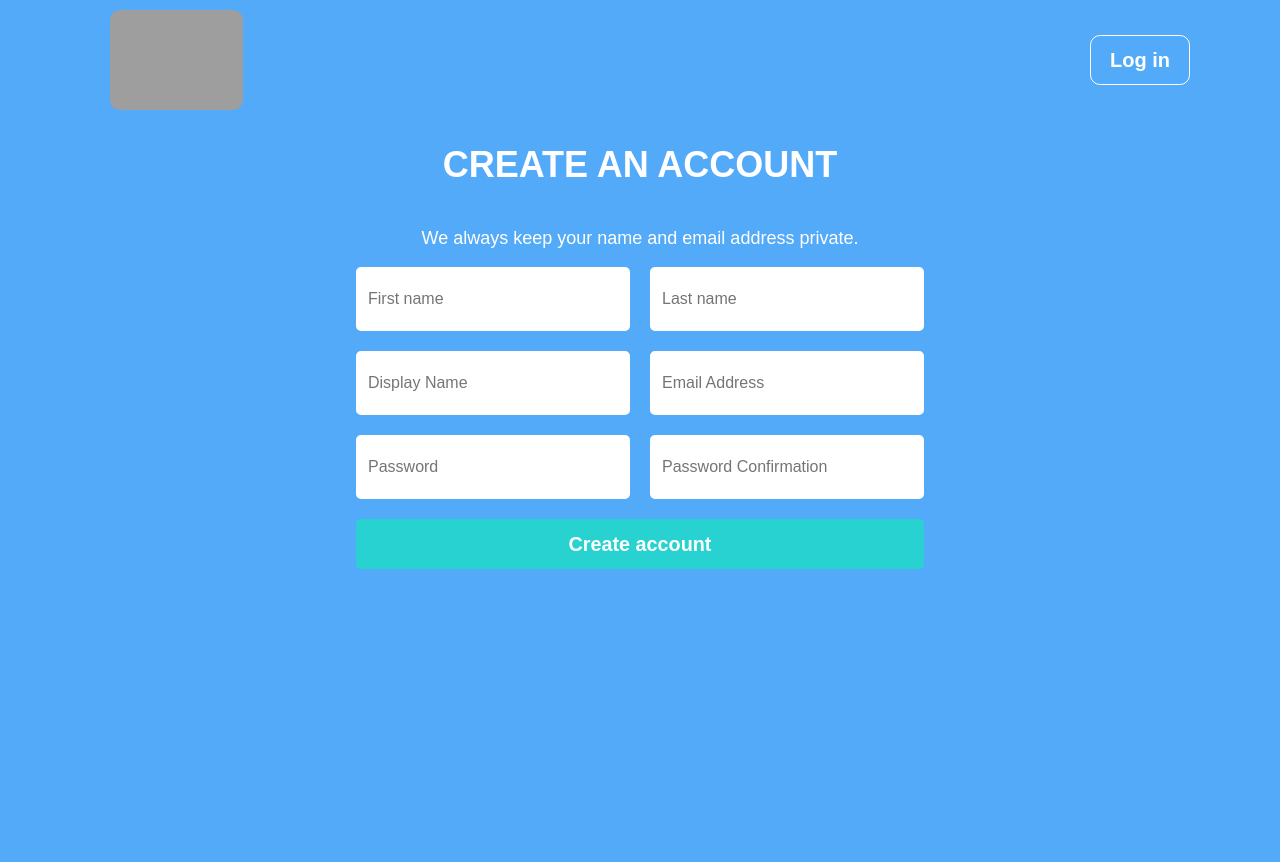
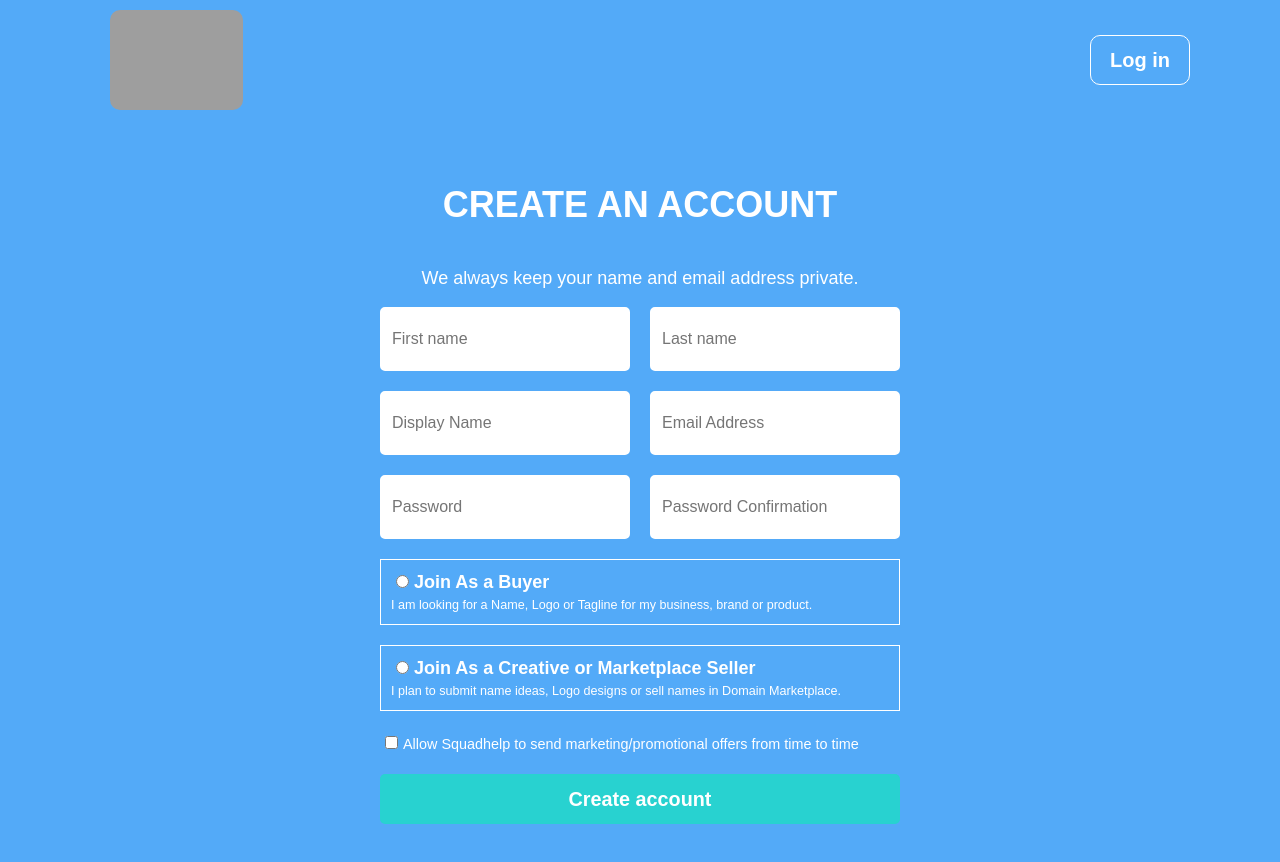
Before and after one commit to KateBoikova/pe2021-react-app, a React (Create React App) app: page / in a window 1280 px wide. Shown: the top 862 px of the page. Before the commit the page ends 800 px from the top, so only its background shows below. Built offline with nearby package versions, Linux system fonts and the light colour scheme; grey boxes are pictures that could not be loaded.

Commit message:
add checkbox and radio

```diff
--- a/src/common/styles/_templates.scss
+++ b/src/common/styles/_templates.scss
@@ -7,7 +7,7 @@
 %input {
   outline: none;
   border: 2px solid white;
-  padding: 10px;
+  padding: 30px 10px;
   border-radius: 5px;
   font-size: 16px;
   height: 40px;
@@ -23,3 +23,30 @@
   color: inherit;
   background-color: #28d2d0;
 }
+
+%checkbox {
+  font-size: 0.8em;
+  & input {
+    height: initial;
+    min-width: unset;
+    min-height: unset;
+    margin: 5px;
+  }
+}
+
+%radio {
+  border: 1px solid white;
+  max-width: 530px;
+  padding: 10px;
+  font-weight: bold;
+  & input {
+    height: initial;
+    min-width: unset;
+    min-height: unset;
+    margin: 5px;
+  }
+  & span {
+    font-size: 0.7em;
+    font-weight: initial;
+  }
+}
--- a/src/components/FormikHWLogInForm/index.jsx
+++ b/src/components/FormikHWLogInForm/index.jsx
@@ -1,4 +1,4 @@
-import { Form, Formik } from 'formik';
+import { Field, Form, Formik } from 'formik';
 import React from 'react';
 import { LOGIN_SCHEMA } from '../../utils/validatingSchemas';
 import styles from '../forms/FormikHW/FormikHW.module.scss';
@@ -8,6 +8,7 @@ function FormikHWLoginForm () {
   const formikInitialValues = {
     email: '',
     password: '',
+    checked: '',
   };
   const formikHandleSubmit = (values, formikBag) => {
     formikBag.resetForm();
@@ -31,6 +32,10 @@ function FormikHWLoginForm () {
                   placeholder='Email address'
                 />
                 <FormikHWInput name='password' placeholder='Password' />
+                <label className={styles.checkbox}>
+                  <Field type='checkbox' name='checked' value='remember' />
+                  Remember me
+                </label>
                 <button type='submit'>Login</button>
               </Form>
             );
--- a/src/components/FormikHWSignUpForm/index.jsx
+++ b/src/components/FormikHWSignUpForm/index.jsx
@@ -1,5 +1,5 @@
 import React from 'react';
-import { Formik, Form } from 'formik';
+import { Formik, Form, Field } from 'formik';
 import { SIGNIN_SCHEMA } from '../../utils/validatingSchemas';
 import styles from '../forms/FormikHW/FormikHW.module.scss';
 import FormikHWInput from '../forms/FormikHWInput';
@@ -12,6 +12,8 @@ function FormikHWSignUpForm () {
     userEmailAddress: '',
     password: '',
     passwordConfirmation: '',
+    picked: '',
+    checked: '',
   };
   const formikHandleSubmit = (values, formikBag) => {
     formikBag.resetForm();
@@ -62,6 +64,29 @@ function FormikHWSignUpForm () {
                   placeholder='Password Confirmation'
                   className={styles.passwordConfirm}
                 />
+                <label className={styles.radio1}>
+                  <Field type='radio' name='picked' value='buyer' />
+                  Join As a Buyer
+                  <br />
+                  <span>
+                    I am looking for a Name, Logo or Tagline for my business,
+                    brand or product.
+                  </span>
+                </label>
+                <label className={styles.radio2}>
+                  <Field type='radio' name='picked' value='seller' />
+                  Join As a Creative or Marketplace Seller
+                  <br />
+                  <span>
+                    I plan to submit name ideas, Logo designs or sell names in
+                    Domain Marketplace.
+                  </span>
+                </label>
+                <label className={styles.checkbox}>
+                  <Field type='checkbox' name='checked' value='allow' />
+                  Allow Squadhelp to send marketing/promotional offers from time
+                  to time
+                </label>
                 <button type='submit'>Create account</button>
               </Form>
             );
--- a/src/components/forms/FormikHW/FormikHW.module.scss
+++ b/src/components/forms/FormikHW/FormikHW.module.scss
@@ -1,4 +1,8 @@
 @import '../../../common/styles/templates';
+
+* {
+  box-sizing: border-box;
+}
 
 body {
   color: white;
@@ -19,8 +23,7 @@ body {
   & button {
     height: 50px;
     width: 100px;
-    margin-right: 100px;
-    margin-left: 100px;
+    margin: 10px 100px;
     border-radius: 10px;
     border: 1px solid white;
     background-color: inherit;
@@ -41,6 +44,7 @@ body {
 }
 
 .formContainer {
+  margin: 50px auto;
   display: flex;
   flex-direction: column;
   justify-content: center;
@@ -56,7 +60,10 @@ body {
     'a b'
     'c d'
     'e f'
-    'g g';
+    'g g'
+    'h h'
+    'i i'
+    'j j';
   gap: 20px;
   & input {
     @extend %input;
@@ -87,8 +94,20 @@ body {
   & .passwordConfirm {
     grid-area: f;
   }
+  & .radio1 {
+    grid-area: g;
+    @extend %radio;
+  }
+  & .radio2 {
+    grid-area: h;
+    @extend %radio;
+  }
+  & .checkbox {
+    grid-area: i;
+    @extend %checkbox;
+  }
   & button {
-    grid-area: g;
+    grid-area: j;
     @extend %btn;
   }
 }
@@ -109,7 +128,9 @@ body {
   .invalidInput {
     border: 2px solid red;
   }
-
+  & .checkbox {
+    @extend %checkbox;
+  }
   & button {
     @extend %btn;
   }
```
